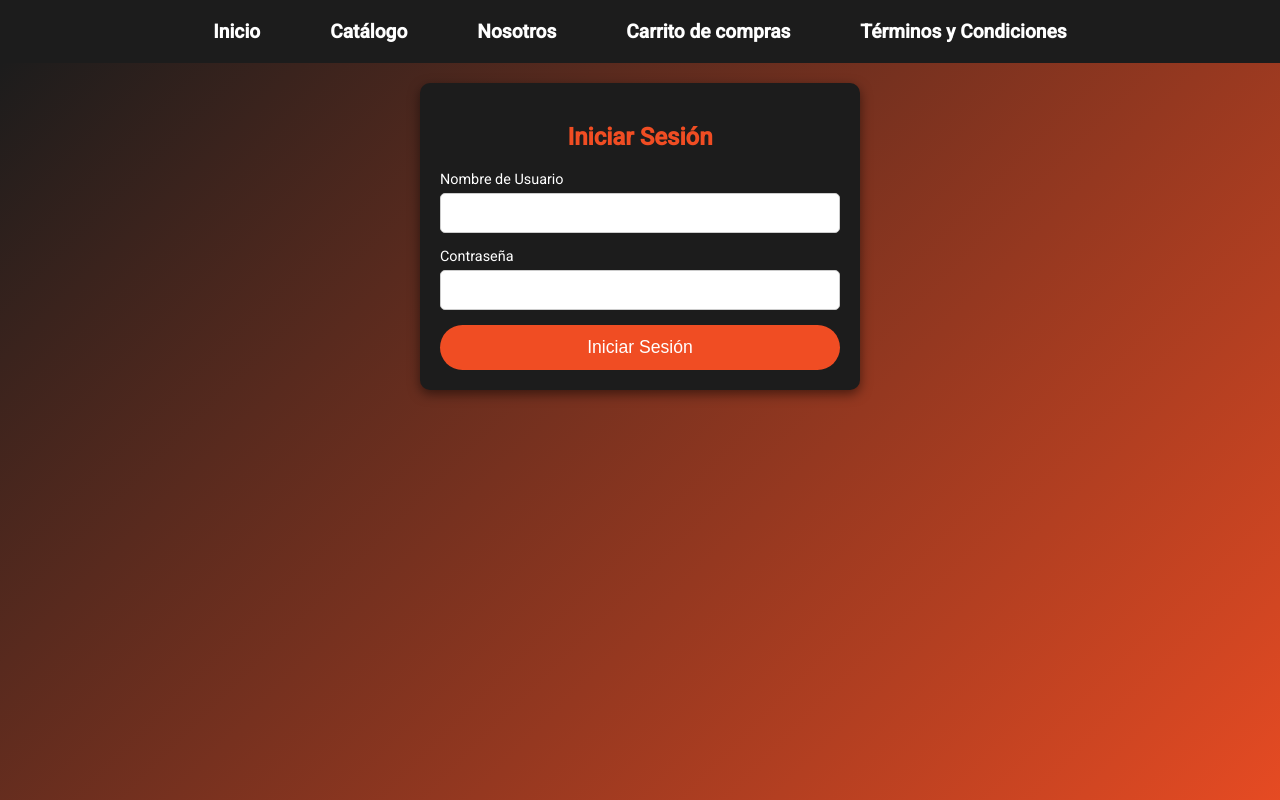
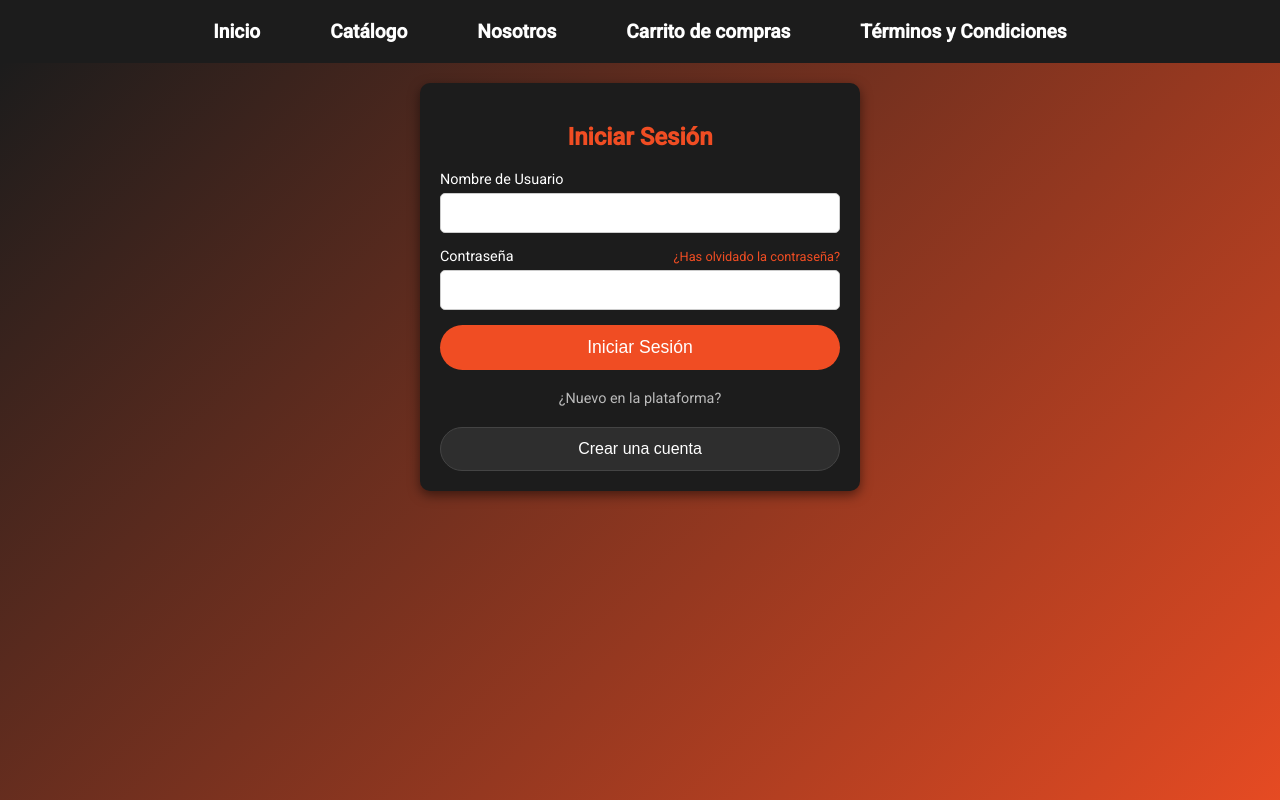
Before and after one commit to JesusTH20057/ProyectoWebChinos, an Angular app: page /browser/login in a window 1280 px wide. Shown: the top 800 px of the page. Built offline with nearby package versions, Linux system fonts and the light colour scheme.

Commit message:
Ajustes de diseño login y recuperar contraseña

```diff
--- a/src/login/login.component.css
+++ b/src/login/login.component.css
@@ -17,11 +17,15 @@
   display: flex;
   flex-direction: column;
   margin-bottom: 15px;
+  position: relative;
 }
 
 label {
   font-size: 0.9rem;
   margin-bottom: 5px;
+  display: flex;
+  justify-content: space-between;
+  align-items: center;
 }
 
 input {
@@ -34,6 +38,19 @@
 
 input:focus {
   border-color: #f04d23;
+}
+
+/* Estilo para el link de "¿Has olvidado la contraseña?" */
+.forgot-password-link {
+  font-size: 0.8rem;
+  color: #f04d23;
+  text-decoration: none;
+  cursor: pointer;
+  transition: color 0.3s;
+}
+
+.forgot-password-link:hover {
+  color: #c43b1b;
 }
 
 /* Estilo de advertencia en campos incompletos */
@@ -64,3 +81,30 @@
 button[type="submit"]:hover {
   background-color: #c43b1b;
 }
+
+.secondary-button {
+  display: block;
+  width: 100%;
+  padding: 12px;
+  background-color: #2e2e2e;
+  color: #ffffff;
+  font-size: 1rem;
+  border: 1px solid #444;
+  border-radius: 25px;
+  margin-top: 10px;
+  cursor: pointer;
+  text-align: center;
+  transition: background-color 0.3s, border-color 0.3s;
+}
+
+.secondary-button:hover {
+  background-color: #444;
+  border-color: #f04d23;
+}
+
+.divider {
+  text-align: center;
+  margin: 20px 0;
+  font-size: 0.9rem;
+  color: #bbbbbb;
+}
--- a/src/login/login.component.html
+++ b/src/login/login.component.html
@@ -19,7 +19,9 @@
     </div>
 
     <div class="form-group">
-      <label for="contrasena">Contraseña</label>
+      <label for="contrasena">Contraseña
+        <a class="forgot-password-link" (click)="irARecuperarContrasena()">¿Has olvidado la contraseña?</a>
+      </label>
       <input
         type="password"
         id="contrasena"
@@ -35,4 +37,10 @@
 
     <button type="submit">Iniciar Sesión</button>
   </form>
+
+  <!-- Separador -->
+  <div class="divider">¿Nuevo en la plataforma?</div>
+
+  <!-- Botón para crear cuenta -->
+  <button class="secondary-button" (click)="irACrearCuenta()">Crear una cuenta</button>
 </section>
--- a/src/login/login.component.ts
+++ b/src/login/login.component.ts
@@ -28,6 +28,14 @@ export class LoginComponent {
     private snackBar: MatSnackBar,
     private router: Router // Inject Router
   ) {}
+
+  irARecuperarContrasena() {
+    this.router.navigate(['/recuperarContrasena']); // Cambiar por la ruta de tu componente
+  }
+
+  irACrearCuenta() {
+    this.router.navigate(['/createAccount']); // Cambiar por la ruta de tu componente
+  }
 
   // Method to handle form submission
   iniciarSesion() { // No parameters
--- a/src/recuperarContrasena/recuperarContrasena.component.css
+++ b/src/recuperarContrasena/recuperarContrasena.component.css
@@ -25,34 +25,31 @@ p {
 .form-group {
     display: flex;
     flex-direction: column;
+    align-items: center; /* Centra los elementos horizontalmente */
     margin-bottom: 15px;
-    text-align: left;
 }
 
-/* Estilo de los labels */
 label {
     font-size: 0.9rem;
     margin-bottom: 5px;
-    text-align: left;
+    align-self: flex-start; /* Asegura que los labels estén alineados a la izquierda */
 }
 
-/* Estilo de los campos de entrada */
 input {
     padding: 10px;
     font-size: 1rem;
     border-radius: 5px;
     border: 1px solid #ccc;
     transition: border-color 0.3s;
-    margin-bottom: 15px; /* Asegura un espacio adecuado entre los campos */
-    width: 100%; /* Hace que los inputs ocupen todo el ancho disponible */
+    margin-bottom: 15px;
+    width: 100%; /* Ocupa todo el ancho disponible */
+    box-sizing: border-box; /* Incluye el padding dentro del ancho total */
 }
 
-/* Estilo de los campos al recibir focus */
 input:focus {
     border-color: #f04d23;
 }
 
-/* Estilo para el botón de submit */
 button[type="submit"] {
     display: block;
     width: 100%;
@@ -67,12 +64,10 @@ button[type="submit"] {
     margin-top: 10px;
 }
 
-/* Efecto hover para el botón */
 button[type="submit"]:hover {
     background-color: #c43b1b;
 }
 
-/* Estilo de advertencia en campos incompletos */
 .error {
     border-color: #ff4d4d !important;
     background-color: #2e2e2e;
--- a/src/recuperarContrasena/recuperarContrasena.component.html
+++ b/src/recuperarContrasena/recuperarContrasena.component.html
@@ -1,14 +1,15 @@
-<!-- Recuperar contraseña: Añadir texto de prueba para depuración -->
 <div class="recuperarContrasena">
   <h2>Recuperar Contraseña</h2>
   <p>Este es un mensaje de prueba para verificar que el componente se está cargando correctamente.</p>
   <form [formGroup]="recoveryForm" (ngSubmit)="onRequestToken()">
+      <div class="form-group">
           <label for="nombreUsuario">Nombre de Usuario:</label>
           <input id="nombreUsuario" formControlName="nombreUsuario" />
-
+      </div>
+      <div class="form-group">
           <label for="correo">Correo:</label>
           <input id="correo" formControlName="correo" />
-
+      </div>
       <button type="submit" [disabled]="!recoveryForm.valid">Solicitar Token</button>
   </form>
 </div>
```
Lines whose indentation alone changed are shown as unchanged.
